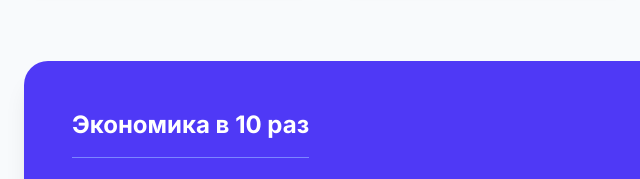
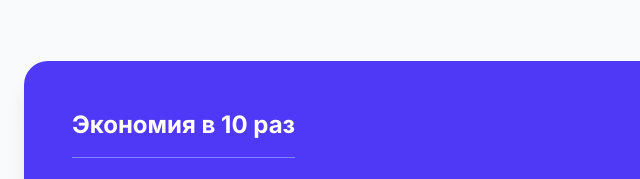
Before and after one commit to bibibuka/botberytochkary, a plain HTML site: page index.html in a window 1280 px wide. Shown: the part 2493-2672 px from the top of the page, 0-640 px from the left. Drawn offline with nearby package versions, Linux system fonts and the light colour scheme.

Commit message:
Update header text from 'Экономика' to 'Экономия'

```diff
--- a/index.html
+++ b/index.html
@@ -229,7 +229,7 @@
             <div class="bg-indigo-600 rounded-3xl p-8 md:p-12 text-white shadow-xl relative overflow-hidden">
                 <div class="absolute top-0 right-0 w-64 h-64 bg-white opacity-5 rounded-full translate-x-1/3 -translate-y-1/3"></div>
                 <div class="relative z-10">
-                    <h3 class="text-2xl font-bold mb-6 border-b border-indigo-400 pb-4 inline-block">Экономика в 10 раз</h3>
+                    <h3 class="text-2xl font-bold mb-6 border-b border-indigo-400 pb-4 inline-block">Экономия в 10 раз</h3>
 
                     <div class="grid md:grid-cols-2 gap-12">
                         <div>
```
